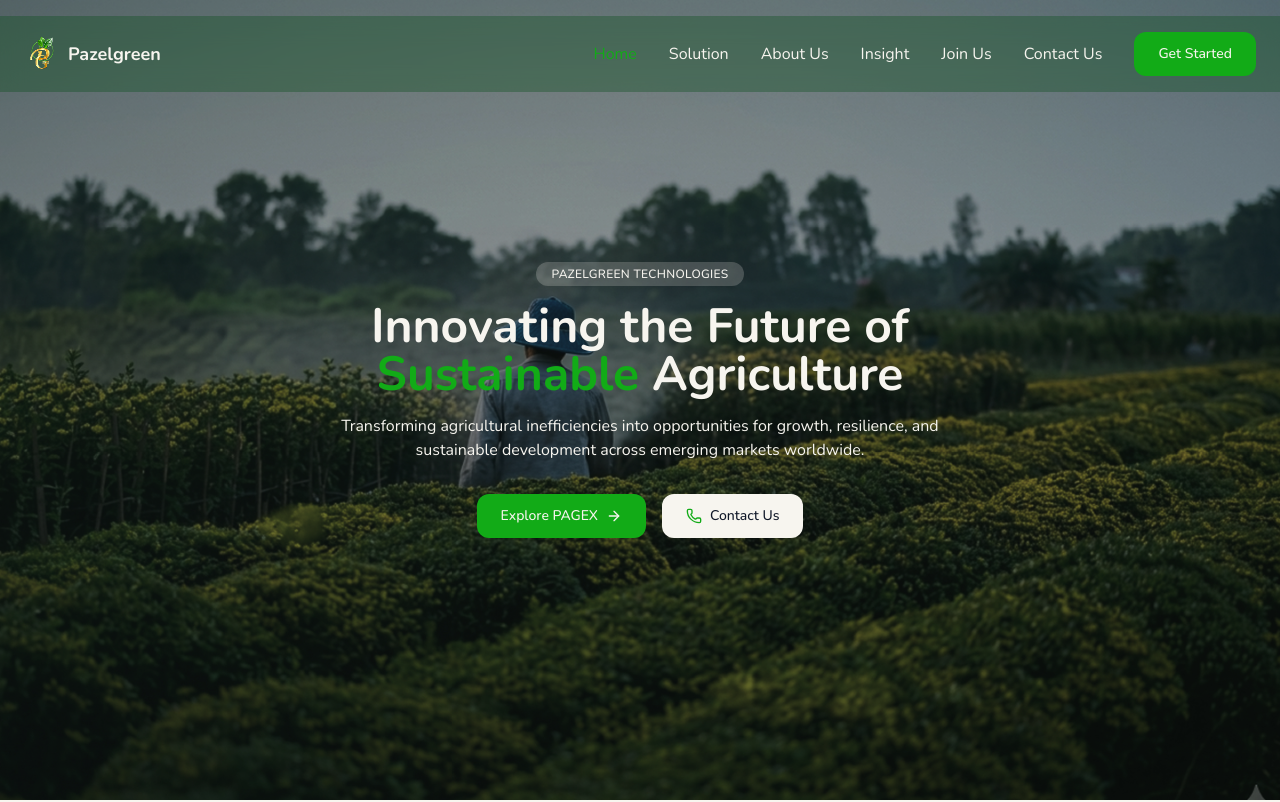
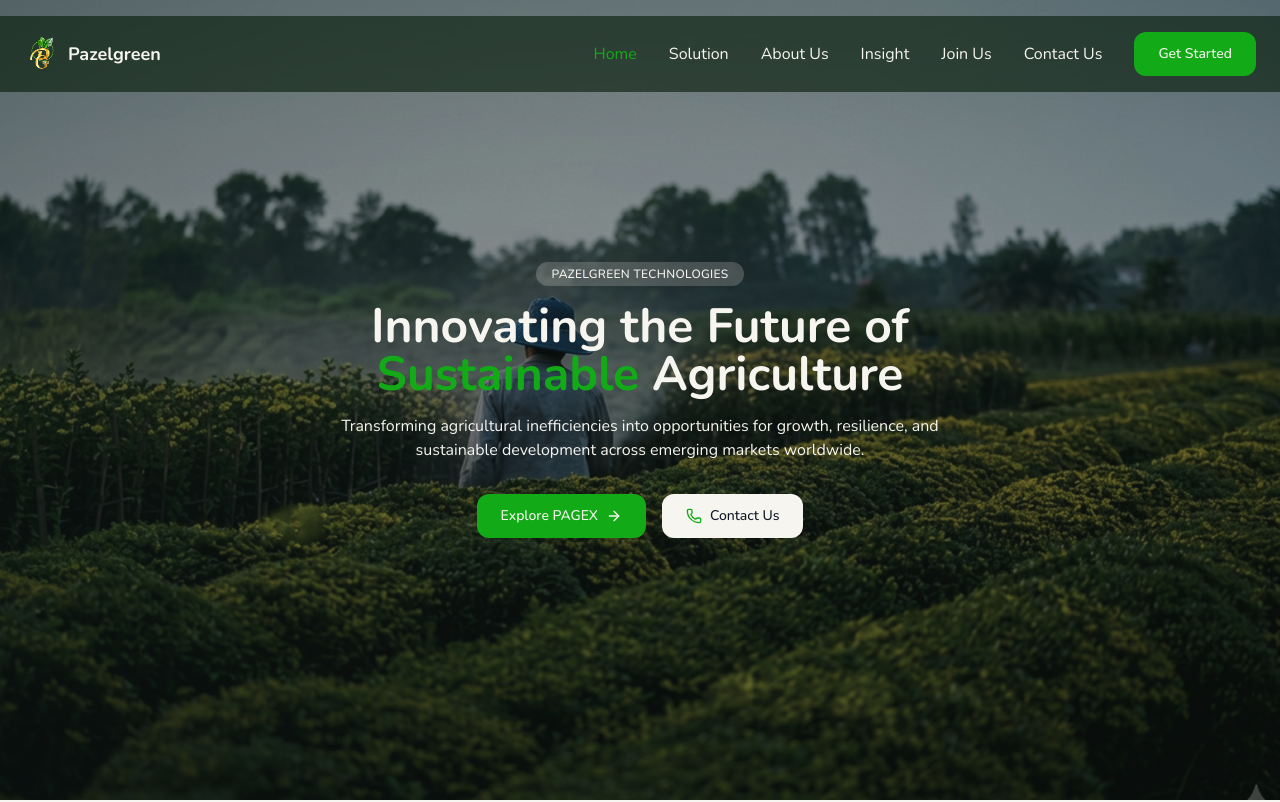
Before and after one commit to Pazelgreen-Technologies-Limited/pazelgreen-website, a Next.js app: page / in a window 1280 px wide. Shown: the top 802 px of the page. Built offline with nearby package versions, Linux system fonts and the light colour scheme.

Commit message:
hardcode nav color

```diff
--- a/components/Navbar.tsx
+++ b/components/Navbar.tsx
@@ -23,7 +23,7 @@ export default function Navbar() {
 
   return (
     <header className="fixed top-0 w-full mt-4 z-50 text-background font-sans">
-      <div className="bg-primary-darker/35 px-6 py-4 backdrop-blur-md">
+      <div className="bg-[#041a0899] px-6 py-4 backdrop-blur-md">
         <nav className="mx-auto flex max-w-7xl items-center justify-between">
           {/* Logo + brand name */}
           <Link href="/" className="flex items-center gap-2">
```
